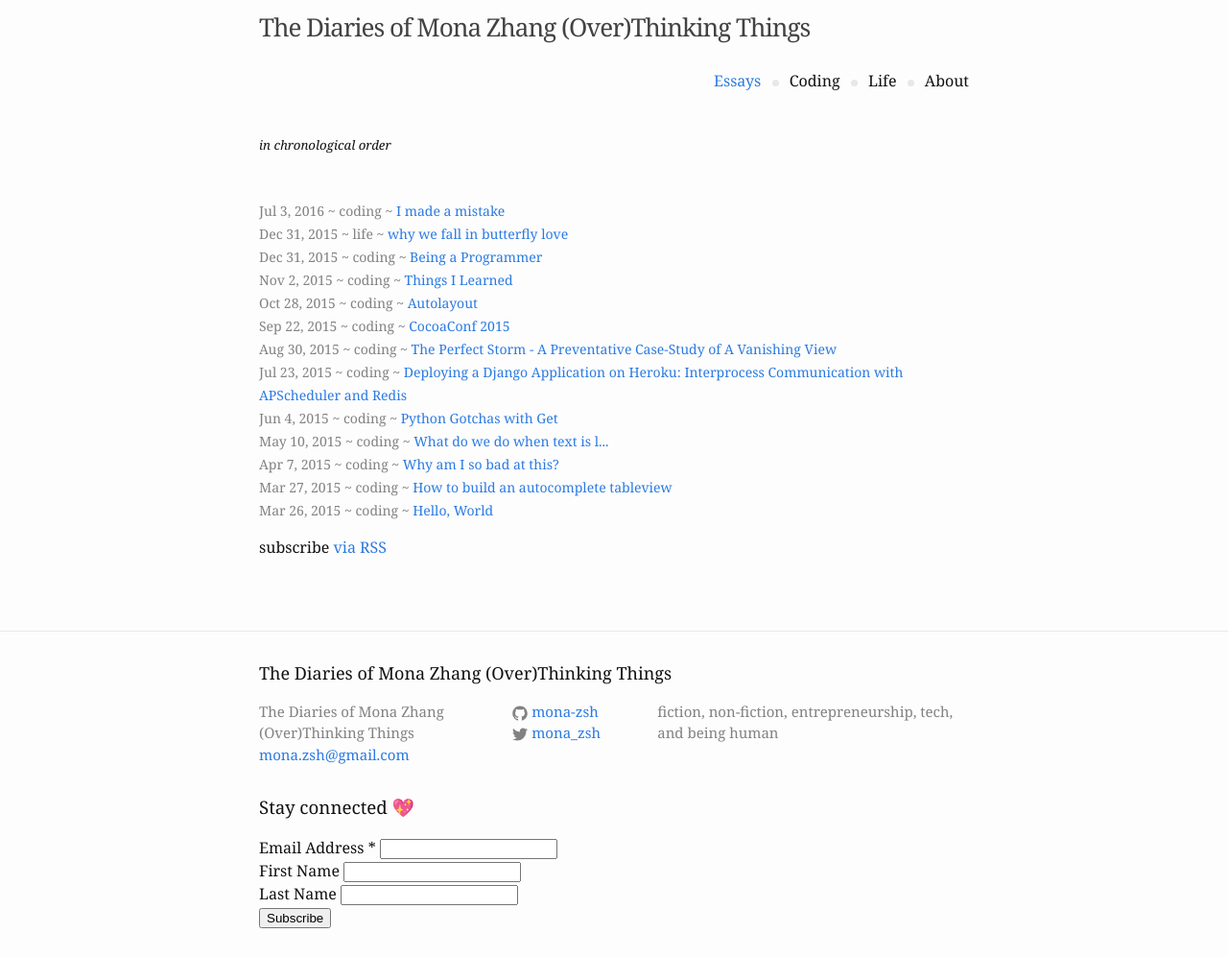
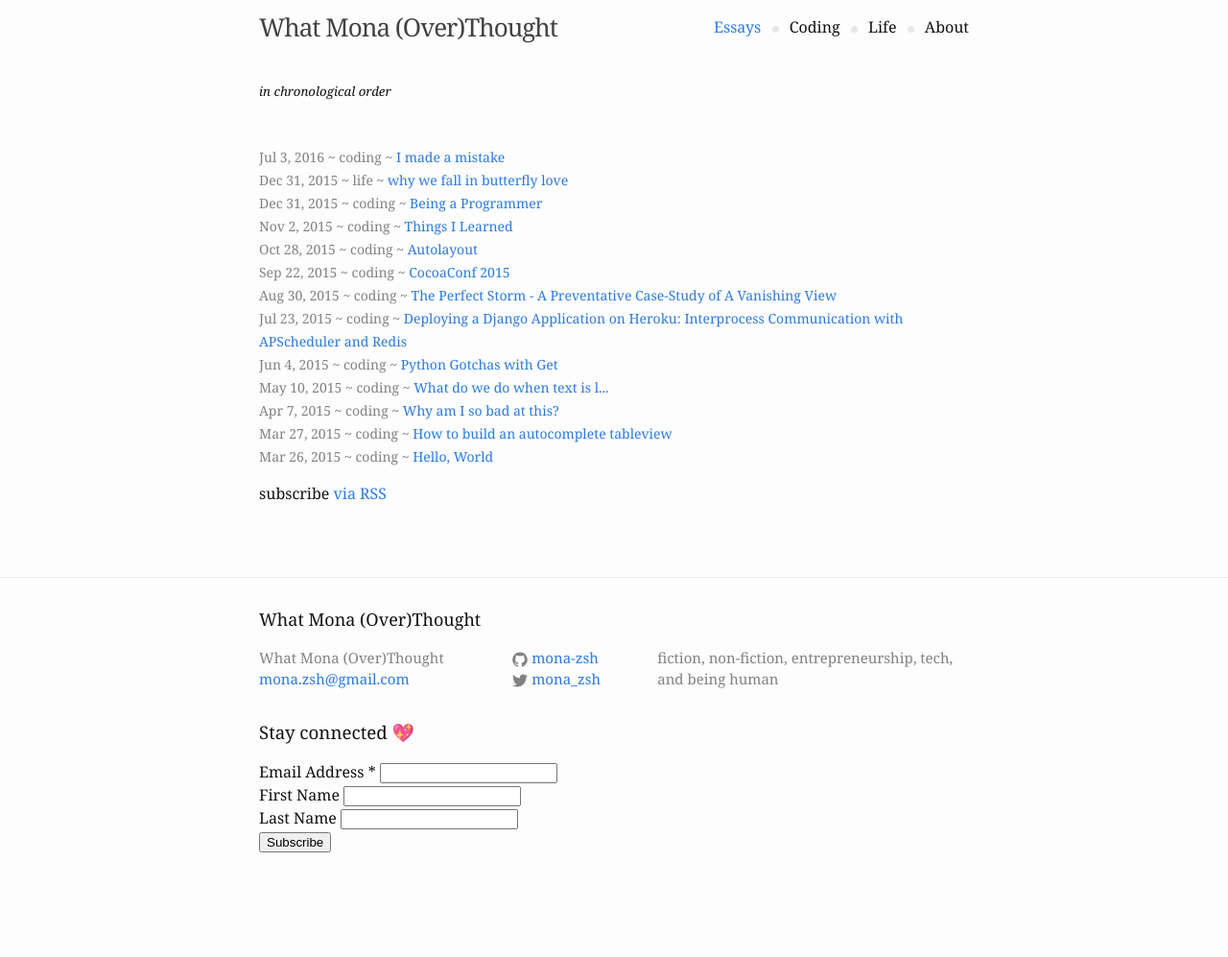
Before and after one commit to mona-zsh/blog, a Jekyll site: the page built from 01-index.html, in a window 1280 px wide. Shown: the whole page at 96% size. Built offline with Jekyll 4.4.1, drawn with Linux system fonts in a browser that asks for light colours; comment, search, counter and statistics services are not loaded; after the commit the page ends 918 px from its top, so only the background shows below that.

Commit message:
change title

```diff
--- a/_config.yml
+++ b/_config.yml
@@ -1,5 +1,5 @@
 # Site settings
-title: The Diaries of Mona Zhang (Over)Thinking Things
+title: What Mona (Over)Thought
 email: mona.zsh@gmail.com
 description: > # this means to ignore newlines until "baseurl:"
   fiction, non-fiction, entrepreneurship, tech, and being human
```
